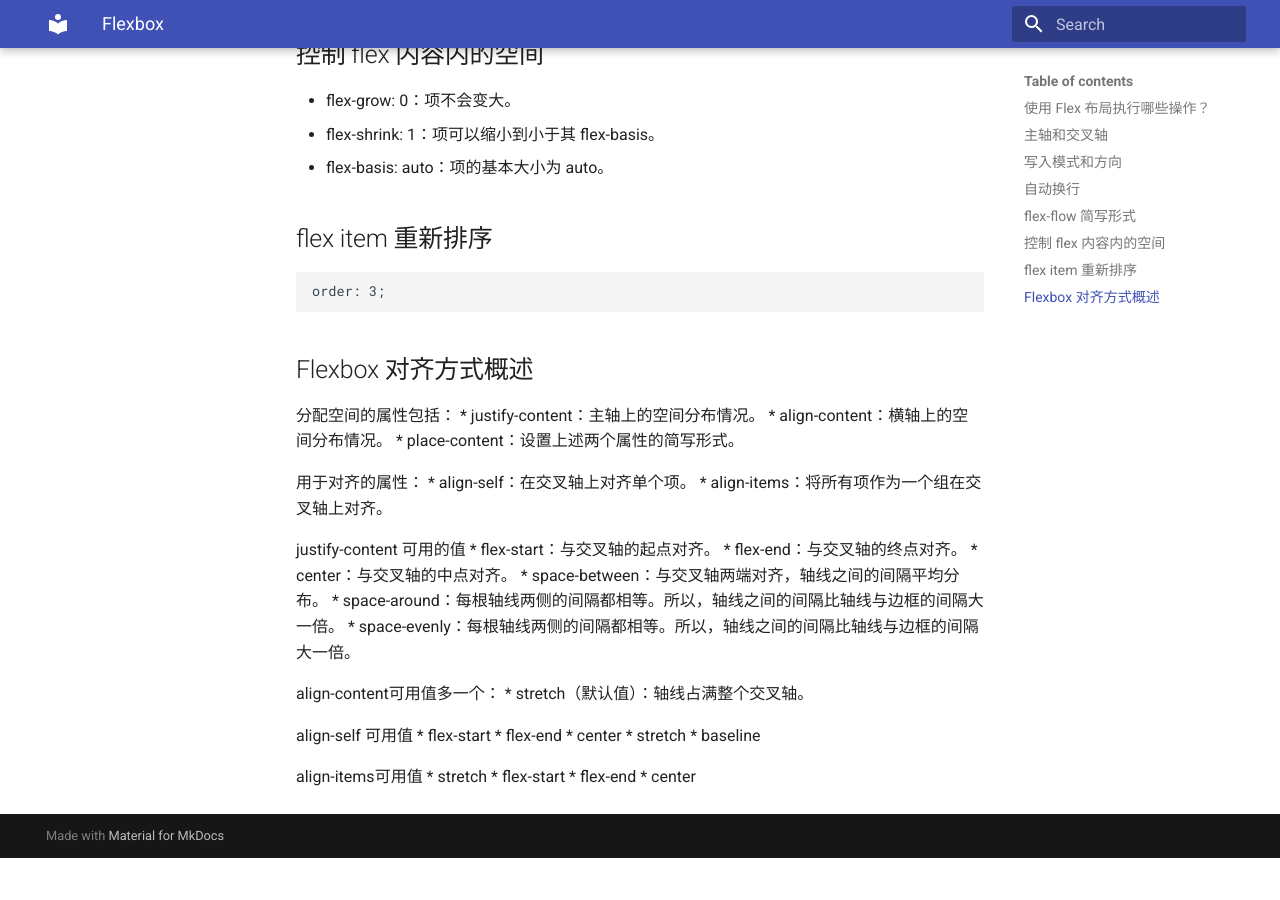
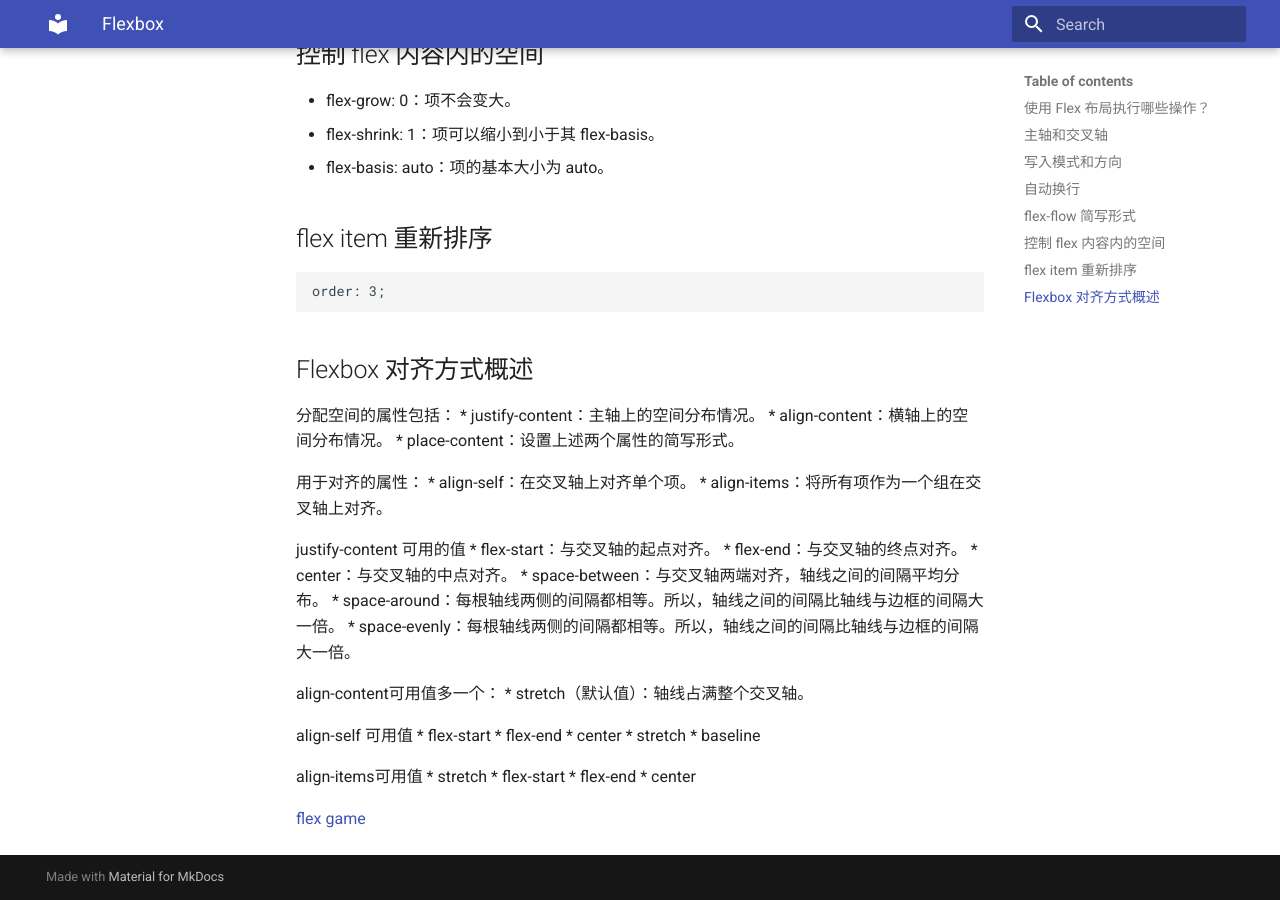
Before and after one commit to quick-sort/hands-on-css, an MkDocs documentation site: the page built from docs/web.dev/flexbox.md, in a window 1280 px wide and 900 px high, scrolled down 1213 px. Built offline with MkDocs 1.6.1 and Material for MkDocs 9.7.7, drawn with Linux system fonts in a browser that asks for light colours; before the commit the page ends 2071 px from its top, so only the background shows below that.

Commit message:
update game

```diff
--- a/docs/web.dev/flexbox.md
+++ b/docs/web.dev/flexbox.md
@@ -83,3 +83,5 @@
 * flex-start
 * flex-end
 * center
+
+[flex game](https://flexboxfroggy.com/)
```
